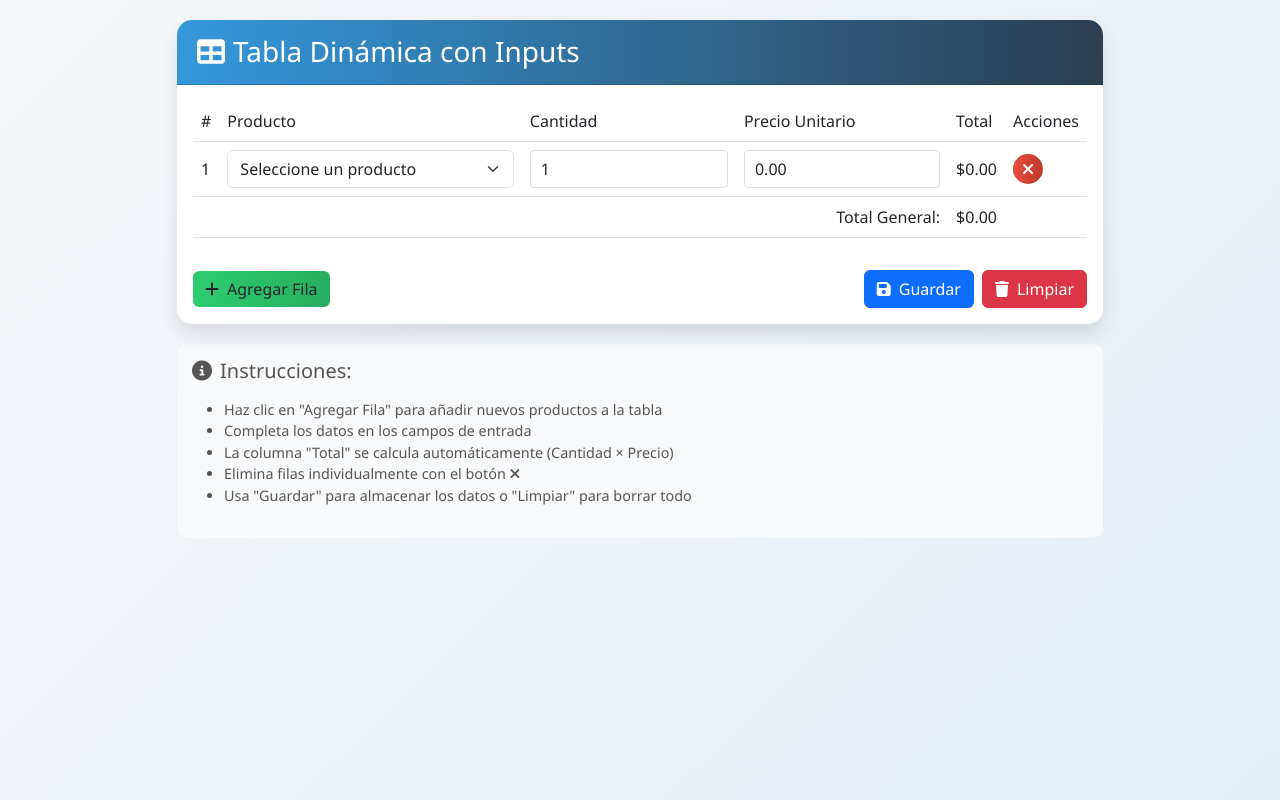
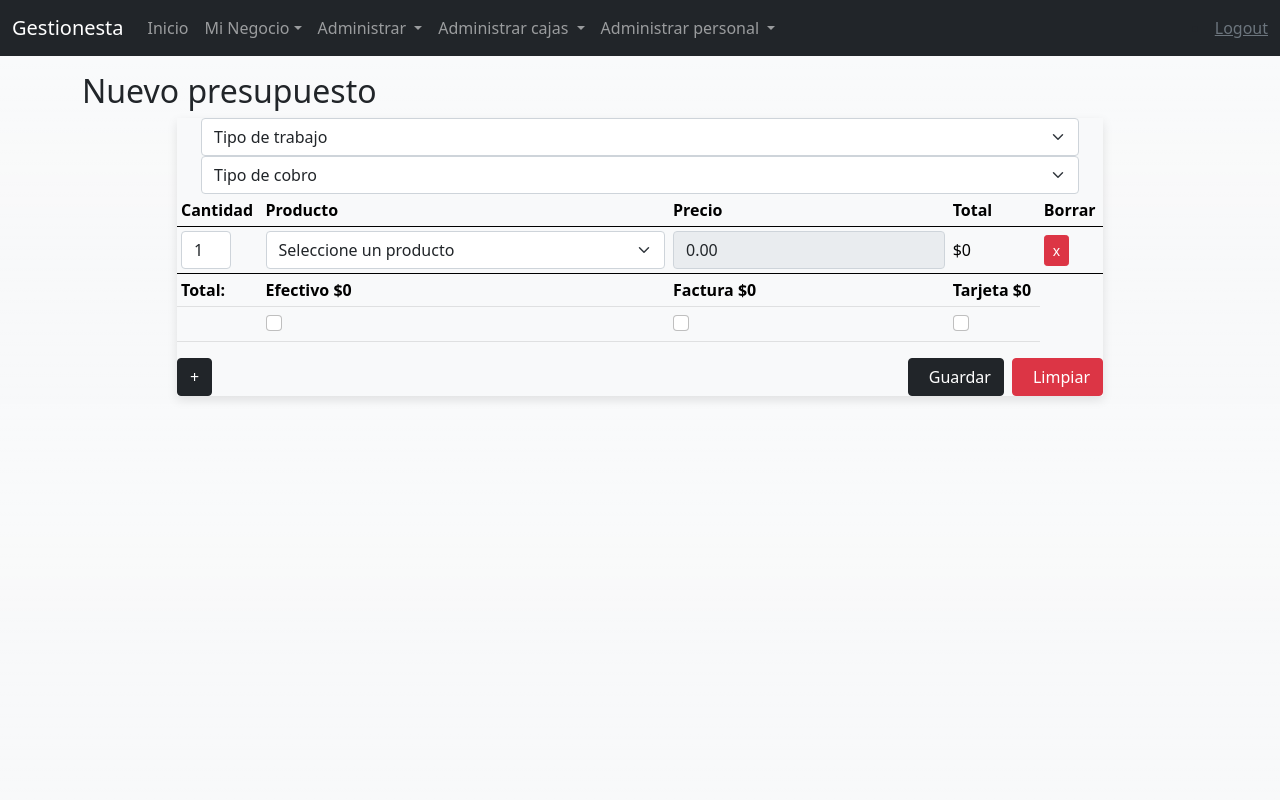
Before and after one commit to ezeguada/GestionestaERP, a Flask app: page /prueba in a window 1280 px wide. Run offline with Flask 3, Linux system fonts and the light colour scheme; a user stored in the database is signed in; data comes from the database, SQL or seed files in the repository; both versions use the stored data as it was after the commit; parts of the project's set-up code (start-up, migrations or seed data) failed here and were passed over; some libraries are stand-ins or nearby versions.

Commit message:
feat(Modificacion de prueba.html): Se consigue que se envien correctamente los datos necesarios al backend y se crean algunas tablas dentro de la base de datos, como metodo_pago, tipo_pago, productos, locales, ventas y ventas_items

```diff
--- a/app.py
+++ b/app.py
@@ -145,14 +145,30 @@ def logout():
 @app.route('/products')
 def get_products():
     productos = db.execute('SELECT * FROM productos')
-    #productos = ["michot", "gomos", "rico", "y sabroso"]
     return jsonify(productos)
+
+
+@app.route('/guardar', methods=["GET", "POST"])
+@csrf.exempt
+def guardar():
+    try:
+        if request.method == "POST":
+            datos = request.get_json()
+            print(datos)
+            print("ALGO DE ESPACIO")
+            for dato in datos["datos"]:
+                print(dato)
+            return jsonify("Guardado con éxito papa") #render_template("error.html", style="todo OK")
+    except:
+        return "ERROR"
 
 
 @app.route("/prueba", methods=["GET", "POST"])
 @login_required
 def prueba():
-    return render_template("prueba.html", nombre="Pruebas")
+    cobro = db.execute("SELECT * FROM metodo_cobro")
+    tipotrabajo = db.execute("SELECT * FROM tipo_trabajo")
+    return render_template("prueba.html", nombre="Pruebas", trabajos=tipotrabajo, cobros=cobro)
 
 
 @app.route("/minegocio", methods=["GET", "POST"])
--- a/templates/prueba.html
+++ b/templates/prueba.html
@@ -1,113 +1,47 @@
-<!DOCTYPE html>
-<html lang="es">
-<head>
-    <meta charset="UTF-8">
-    <meta name="viewport" content="width=device-width, initial-scale=1.0">
-    <title>Tabla Dinámica con Inputs</title>
-    <link href="https://cdn.jsdelivr.net/npm/bootstrap@5.3.0/dist/css/bootstrap.min.css" rel="stylesheet">
-    <link rel="stylesheet" href="https://cdnjs.cloudflare.com/ajax/libs/font-awesome/6.4.0/css/all.min.css">
-    <style>
-        body {
-            background: linear-gradient(135deg, #f5f7fa 0%, #e4edf5 100%);
-            min-height: 100vh;
-            padding: 20px;
-            font-family: 'Segoe UI', Tahoma, Geneva, Verdana, sans-serif;
-        }
-        .card {
-            border-radius: 15px;
-            box-shadow: 0 10px 20px rgba(0,0,0,0.1);
-            border: none;
-            overflow: hidden;
-        }
-        .card-header {
-            background: linear-gradient(to right, #3498db, #2c3e50);
-            color: white;
-            font-weight: 600;
-            padding: 15px 20px;
-        }
-        .table-responsive {
-            border-radius: 10px;
-            overflow: hidden;
-        }
-        table {
-            margin-bottom: 0;
-        }
-        th {
-            background-color: #2c3e50;
-            color: white;
-            font-weight: 500;
-        }
-        .btn-add {
-            background: linear-gradient(to right, #2ecc71, #27ae60);
-            border: none;
-            transition: all 0.3s;
-        }
-        .btn-add:hover {
-            transform: translateY(-2px);
-            box-shadow: 0 4px 8px rgba(46, 204, 113, 0.4);
-        }
-        .btn-remove {
-            background: linear-gradient(to right, #e74c3c, #c0392b);
-            color: white;
-            border-radius: 50%;
-            width: 30px;
-            height: 30px;
-            display: flex;
-            align-items: center;
-            justify-content: center;
-            padding: 0;
-        }
-        .btn-remove:hover {
-            background: linear-gradient(to right, #c0392b, #e74c3c);
-        }
-        .input-cell input {
-            border: 1px solid #ddd;
-            border-radius: 4px;
-            padding: 6px 10px;
-            width: 100%;
-            transition: border 0.3s;
-        }
-        .input-cell input:focus {
-            border-color: #3498db;
-            outline: none;
-            box-shadow: 0 0 0 3px rgba(52, 152, 219, 0.2);
-        }
-        .highlight {
-            animation: highlight 1.5s ease;
-        }
-        @keyframes highlight {
-            0% { background-color: rgba(46, 204, 113, 0.5); }
-            100% { background-color: transparent; }
-        }
-        .footer-info {
-            background-color: #f8f9fa;
-            border-radius: 10px;
-            padding: 15px;
-            margin-top: 20px;
-            font-size: 0.9rem;
-            color: #555;
-        }
-    </style>
-</head>
-<body>
+{% extends "layout.html" %}
+
+{% block title %}
+    {{ nombre }}
+{% endblock %}
+
+{% block body %}
+
+
+
     <div class="container">
+        <div id="bootstrapAlert" class="alert alert-danger d-none" role="alert"></div>
+        <h2>Nuevo presupuesto</h2>
         <div class="row justify-content-center">
             <div class="col-lg-10">
-                <div class="card">
-                    <div class="card-header">
-                        <h3 class="mb-0"><i class="fas fa-table me-2"></i>Tabla Dinámica con Inputs</h3>
+                <div style="background: #f8f9fa; box-shadow: 0px 4px 10px rgba(0,0,0,0.1);">
+                        <div class="container">
+                            <select class="form-select" name="trabajo" id="trabajo" required>
+                                    <option value="" selected>Tipo de trabajo</option>
+                                    {% for trabajo in trabajos %}
+                                    <option value="{{ trabajo.id }}">{{ trabajo.nombre }}</option>
+                                    {% endfor %}
+                            </select>
+                            <select class="form-select" name="cobro" id="cobro" required>
+                                    <option value="" selected>Tipo de cobro</option>
+                                    {% for cobro in cobros %}
+                                    <option value="{{ cobro.id }}">{{ cobro.COBRO }}</option>
+                                    {% endfor %}
+                            </select>
                         </div>
-                    <div class="card-body">
                         <div class="table-responsive">
-                            <table id="miTabla" class="table table-hover">
+                            <table id="miTabla" class="table table-hover table-sm table-light">
                                 <thead>
                                     <tr>
-                                        <th>#</th>
+                                        <th>
+                                            <div class="text-wrap">
+                                                <span class="d-none d-md-inline">Cantidad</span>
+                                                <span class="d-inline d-md-none">Cant</span>
+                                            </div>
+                                        </th>
                                         <th>Producto</th>
-                                        <th>Cantidad</th>
-                                        <th>Precio Unitario</th>
+                                        <th>Precio</th>
                                         <th>Total</th>
-                                        <th>Acciones</th>
+                                        <th>Borrar</th>
                                     </tr>
                                 </thead>
                                 <tbody>
@@ -115,40 +49,46 @@
                                 </tbody>
                                 <tfoot>
                                     <tr>
-                                        <th colspan="4" class="text-end">Total General:</th>
-                                        <th id="totalGeneral">$0.00</th>
-                                        <th></th>
+                                        <th>Total:</th>
+                                        <th id="totalEfectivo">Efectivo: $0.00</th>
+                                        <th id="totalFactura">Factura: $0.00</th>
+                                        <th id="totalTarjeta">Tarjeta: $0.00</th>
+                                    </tr>
+                                    <tr>
+                                        <td></td>
+                                        <td>
+                                            <div class="form-check">
+                                                <input class="form-check-input" type="checkbox" value="Efectivo" id="checkEfectivo">
+                                            </div>
+                                        </td>
+                                        <td>
+                                            <div class="form-check">
+                                                <input class="form-check-input" type="checkbox" value="Factura" id="checkFactura">
+                                            </div>
+                                        </td>
+                                        <td>
+                                            <div class="form-check">
+                                                <input class="form-check-input" type="checkbox" value="Tarjeta" id="checkTarjeta">
+                                            </div>
+                                        </td>
                                     </tr>
                                 </tfoot>
                             </table>
                         </div>
 
-                        <div class="d-flex justify-content-between align-items-center mt-3">
-                            <button onclick="agregarFila()" class="btn btn-add">
-                                <i class="fas fa-plus me-2"></i>Agregar Fila
-                            </button>
+                        <div class="d-flex justify-content-between align-items-center mb-2">
+                            <button onclick="agregarFila()" class="btn btn-dark">+</button>
 
                             <div class="d-flex gap-2">
-                                <button onclick="guardarTabla()" class="btn btn-primary">
+                                <button onclick="guardarTabla()" class="btn btn-dark">
                                     <i class="fas fa-save me-2"></i>Guardar
                                 </button>
+                                <input type="hidden" name="csrf_token" value="{{ csrf_token() }}">
                                 <button onclick="resetTabla()" class="btn btn-danger">
                                     <i class="fas fa-trash me-2"></i>Limpiar
                                 </button>
                             </div>
                         </div>
-                    </div>
-                </div>
-
-                <div class="footer-info">
-                    <h5><i class="fas fa-info-circle me-2"></i>Instrucciones:</h5>
-                    <ul class="mt-3">
-                        <li>Haz clic en "Agregar Fila" para añadir nuevos productos a la tabla</li>
-                        <li>Completa los datos en los campos de entrada</li>
-                        <li>La columna "Total" se calcula automáticamente (Cantidad × Precio)</li>
-                        <li>Elimina filas individualmente con el botón <i class="fas fa-times"></i></li>
-                        <li>Usa "Guardar" para almacenar los datos o "Limpiar" para borrar todo</li>
-                    </ul>
                 </div>
             </div>
         </div>
@@ -158,21 +98,8 @@
 
         let rowCount = 0;
 
-        async function obtenerProductosDesdeAPI() {
-            try {
-                const response = await fetch('/products');
-                const data = await response.json();
-                return data.productos;
-            } catch (error) {
-                console.error('Error al obtener productos:', error);
-                return [];
-            }
-        }
-
-
         // Inicialización al cargar la página
         window.addEventListener('DOMContentLoaded', async () => {
-            productos = await obtenerProductosDesdeAPI();
             initTabla();
         });
 
@@ -190,10 +117,21 @@
             nuevaFila.classList.add("highlight");
             rowCount++;
 
-            // Celda para el número de fila
-            const celdaNumero = nuevaFila.insertCell();
-            celdaNumero.textContent = rowCount;
-            celdaNumero.className = "align-middle";
+             // Celda para la cantidad (con input number)
+            const celdaCantidad = nuevaFila.insertCell();
+            celdaCantidad.className = "input-cell";
+
+            const inputCantidad = document.createElement("input");
+            inputCantidad.type = "number";
+            inputCantidad.id = "cantidad"
+            inputCantidad.name = "cantidad"+rowCount;
+            inputCantidad.min = "1";
+            inputCantidad.value = "1";
+            inputCantidad.className = "form-control";
+            inputCantidad.style = "max-width: 50px;"
+            inputCantidad.addEventListener("input", calcularTotales);
+
+            celdaCantidad.appendChild(inputCantidad);
 
             // Celda para el nombre del producto (con select)
             const celdaProducto = nuevaFila.insertCell();
@@ -201,6 +139,7 @@
 
             const selectProducto = document.createElement("select");
             selectProducto.className = "form-select";
+            selectProducto.id = "producto"
             selectProducto.name = "Producto" + rowCount;
 
             // Agregar opción vacía
@@ -219,6 +158,8 @@
                         option.textContent = producto.nombre;
                         option.name = producto.nombre;
                         option.dataset.costo = producto.costo;
+                        option.dataset.ganancia = producto.ganancia;
+                        option.dataset.iva = producto.iva;
                         selectProducto.appendChild(option);
                     });
                     // Event listener para cambio de selección
@@ -226,7 +167,9 @@
                         const selectedOption = this.options[this.selectedIndex];
                         if (selectedOption.value) {
                             // Actualizar precio con el valor del dataset
-                            inputPrecio.value = parseFloat(selectedOption.dataset.costo).toFixed(2);
+                            const ganancia = parseFloat(selectedOption.dataset.ganancia);
+                            const iva = parseFloat(selectedOption.dataset.iva);
+                            inputPrecio.value = Math.round((parseFloat(selectedOption.dataset.costo) * (1+ganancia) * (1+iva)).toFixed(0) / 100) * 100;
                             calcularTotales();
                         } else {
                             inputPrecio.value = "0.00";
@@ -237,29 +180,18 @@
 
             celdaProducto.appendChild(selectProducto);
 
-            // Celda para la cantidad (con input number)
-            const celdaCantidad = nuevaFila.insertCell();
-            celdaCantidad.className = "input-cell";
-
-            const inputCantidad = document.createElement("input");
-            inputCantidad.type = "number";
-            inputCantidad.name = "cantidad"+rowCount;
-            inputCantidad.min = "1";
-            inputCantidad.value = "1";
-            inputCantidad.className = "form-control";
-            inputCantidad.addEventListener("input", calcularTotales);
-
-            celdaCantidad.appendChild(inputCantidad);
-
             // Celda para el precio unitario (con input number)
             const celdaPrecio = nuevaFila.insertCell();
             celdaPrecio.className = "input-cell";
 
             const inputPrecio = document.createElement("input");
             inputPrecio.type = "number";
+            inputPrecio.id = "precio"
+            inputPrecio.disabled = true;
+            inputPrecio.name = "precio[]"
             inputPrecio.value = "0.00";
             inputPrecio.className = "form-control";
-            inputPrecio.addEventListener("onchange", calcularTotales);
+
 
             celdaPrecio.appendChild(inputPrecio);
 
@@ -274,8 +206,8 @@
             celdaAcciones.className = "align-middle";
 
             const btnEliminar = document.createElement("button");
-            btnEliminar.className = "btn btn-remove";
-            btnEliminar.innerHTML = '<i class="fas fa-times"></i>';
+            btnEliminar.className = "btn btn-danger btn-sm";
+            btnEliminar.innerHTML = 'x';
             btnEliminar.onclick = function() {
                 cuerpoTabla.removeChild(nuevaFila);
                 calcularTotales();
@@ -296,22 +228,30 @@
         function calcularTotales() {
             const filas = document.querySelectorAll("#miTabla tbody tr");
             let granTotal = 0;
+            let granTotalFactura = 0;
+            let granTotalTarjeta = 0;
 
             filas.forEach(fila => {
-                const cantidad = fila.querySelector('input[type="number"][name^="cantidad"]');
-                const precio = fila.querySelector('input[name="precio[]"]');
+                console.log(fila)
+                const cantidad = fila.querySelector('input[id="cantidad"]');
+                const precio = fila.querySelector('input[id="precio"]');
                 const totalCelda = fila.querySelector('td:nth-last-child(2)');
 
                 if (cantidad && precio) {
+
                     const total = parseFloat(cantidad.value) * parseFloat(precio.value || 0);
-                    totalCelda.textContent = `$${total.toFixed(2)}`;
+                    totalCelda.textContent = `$${formatearNumero(total.toFixed(0))}`;
                     totalCelda.dataset.value = total;
-                    granTotal += total;
+                    granTotal += Math.round(total / 100) * 100;
+                    granTotalFactura += Math.round((total * 1.1) / 100) * 100;
+                    granTotalTarjeta += Math.round((total * 1.21) / 100) * 100;
                 }
             });
 
             // Actualizar total general
-            document.getElementById("totalGeneral").textContent = `$${totalGeneral.toFixed(2)}`;
+            document.getElementById("totalEfectivo").textContent = `Efectivo $${formatearNumero(granTotal.toFixed(0))}`;
+            document.getElementById("totalFactura").textContent = `Factura $${formatearNumero(granTotalFactura.toFixed(0))}`;
+            document.getElementById("totalTarjeta").textContent = `Tarjeta $${formatearNumero(granTotalTarjeta.toFixed(0))}`;
         }
 
         function reordenarNumeros() {
@@ -331,22 +271,50 @@
 
             const datos = [];
             filas.forEach(fila => {
-                const producto = fila.querySelector("select[name='producto[]']")?.value || "";
-                const cantidad = fila.querySelector("input[name='cantidad[]']")?.value || 0;
-                const precio = fila.querySelector("input[name='precio[]']")?.value || 0;
+                const select = fila.querySelector('select[id="producto"]');
+                const selectedOption = select.options[select.selectedIndex];
+                const productoId = selectedOption.value;
+                const productoNombre = selectedOption.textContent;
+                const cantidad = fila.querySelector('input[id="cantidad"]')?.value || 0;
+                const precio = fila.querySelector('input[id="precio"]')?.value || 0;
                 const total = fila.cells[4].dataset.value || 0;
 
+                if (productoId !== "") {
                     datos.push({
-                    producto,
+                    productoId,
+                    productoNombre,
                     cantidad,
                     precio,
                     total
                 });
+                }
             });
 
-            // En un caso real, aquí enviarías los datos al servidor Flask
-            // Ejemplo con fetch:
-            /*
+            const cobro = document.querySelector("#cobro").value;
+            const trabajo = document.querySelector("#trabajo").value;
+            const checkboxEfectovo = document.querySelector("#checkEfectivo");
+            const checkboxFactura = document.querySelector("#checkFactura");
+            const checkboxTarjeta = document.querySelector("#checkTarjeta");
+            const checks = document.querySelectorAll(".form-check-input");
+
+            checks.forEach(check => {
+                if (check.checked) {
+                    datos.push({
+                        "Pago": check.value
+                    });
+                }
+            });
+
+
+            if (cobro.value !== "" && trabajo.value !== "") {
+                datos.push({
+                cobro,
+                trabajo
+                });
+            }
+
+
+            if (datos.length !== 0) {
                 fetch('/guardar', {
                     method: 'POST',
                     headers: {
@@ -357,12 +325,14 @@
                 .then(response => response.json())
                 .then(data => {
                     console.log('Respuesta de Flask:', data);
-                alert('Datos guardados con éxito!');
+                    showBootstrapAlert('Datos guardados con éxito!', type = 'success');
                 });
-            */
+            } else {
+                showBootstrapAlert('No hay productos agregados')
+            }
 
-            // Para este ejemplo solo mostramos un alert
-            alert(`Datos listos para enviar a Flask:\n${JSON.stringify(datos, null, 2)}`);
+
+
         }
 
         function resetTabla() {
@@ -374,6 +344,35 @@
             }
         }
 
+        function formatearNumero(numero) {
+            // Convertir a string y separar parte entera y decimal
+            const parteEntera = numero;
+
+            // Formatear parte entera con comas
+            const parteEnteraFormateada = parteEntera
+                .split('')
+                .reverse()
+                .reduce((acc, digito, index) => {
+                    return (index % 3 === 0 && index !== 0)
+                        ? digito + ',' + acc
+                        : digito + acc;
+                }, '');
+
+            return parteEnteraFormateada;
+        }
+
+        function showBootstrapAlert(message, type = 'danger') {
+            const alertDiv = document.getElementById('bootstrapAlert');
+
+            // Configura el mensaje y el tipo (ej: 'danger', 'success', 'warning')
+            alertDiv.textContent = message;
+            alertDiv.className = `alert alert-${type} d-block`; // Muestra el alert
+
+            // Opcional: Auto-ocultar después de 5 segundos
+            setTimeout(() => {
+                alertDiv.classList.add('d-none');
+            }, 5000);
+        }
+
     </script>
-</body>
-</html>
+{% endblock %}
```
Also changed, not shown: datacharge.py (+5 -9 lines), database.db. Lines whose indentation alone changed are shown as unchanged.
